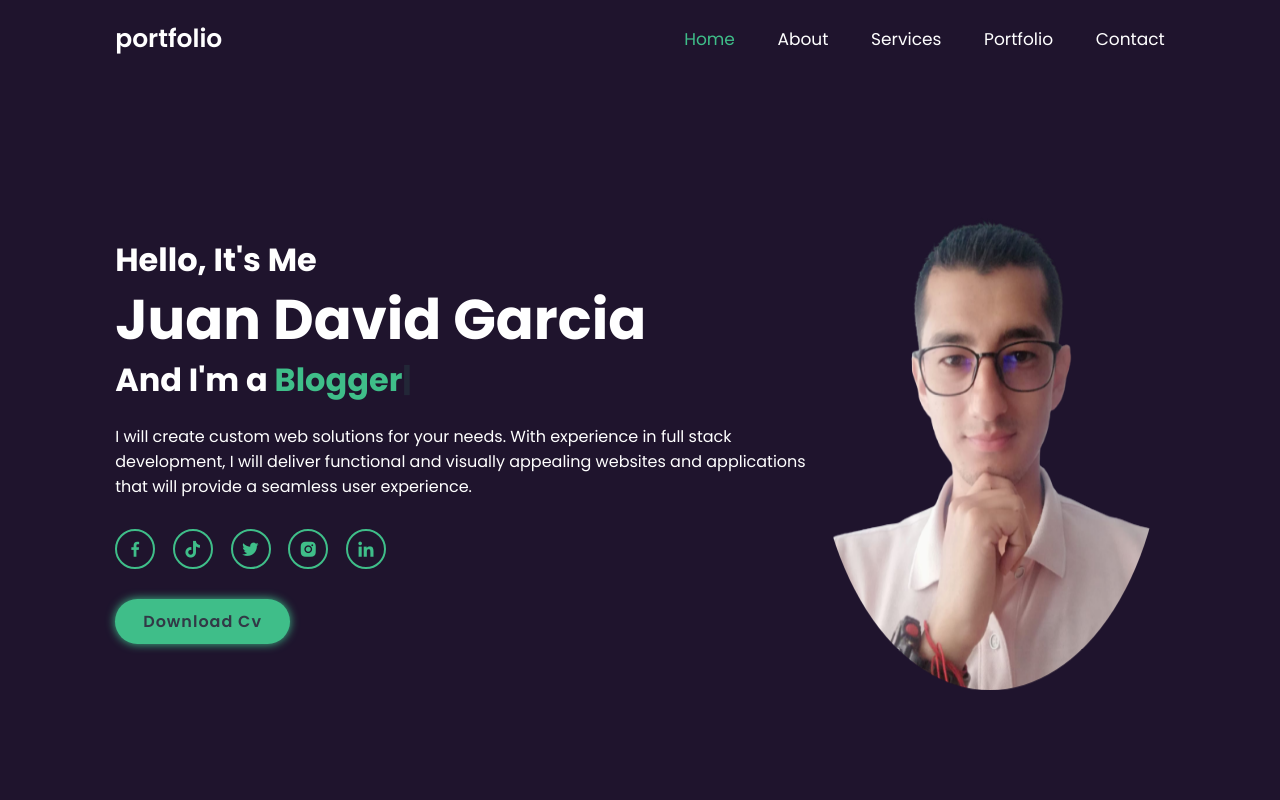
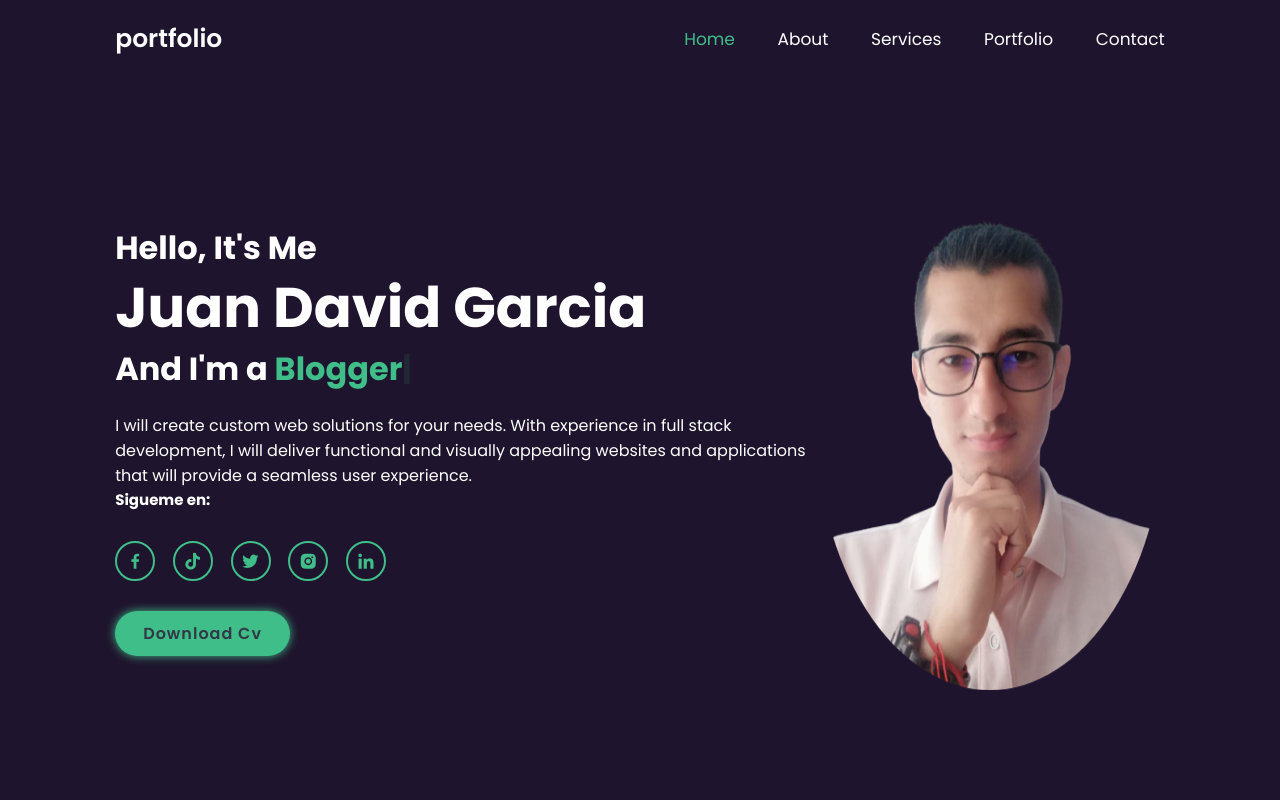
Before and after one commit to JudSolutions/Portfolio, a plain HTML site: page index.html in a window 1280 px wide. Shown: the top 800 px of the page. Drawn offline with nearby package versions, Linux system fonts and the light colour scheme.

Commit message:
Add files via upload

```diff
--- a/index.html
+++ b/index.html
@@ -41,13 +41,14 @@
         <p>I will create custom web solutions for your needs. With experience in full stack development, I will deliver functional and visually appealing websites and applications that will provide a seamless user experience.</p>
 
         <div class="social-media">
-            <a href="#"><i class='bx bxl-facebook'></i></a>
-            <a href="#"><i class="bx bxl-tiktok"></i></a>
-            <a href="#"><i class='bx bxl-twitter'></i></a>
-            <a href="#"><i class='bx bxl-instagram-alt'></i></a>
-            <a href="#"><i class='bx bxl-linkedin'></i></a>
+            <h2>Sigueme en:</h2>
+            <a href="https://www.facebook.com/juanricardodagr/"><i class='bx bxl-facebook'></i></a>
+            <a href="https://www.tiktok.com/@juanricardodagr"><i class="bx bxl-tiktok"></i></a>
+            <a href="https://twitter.com/@Jud1395"><i class='bx bxl-twitter'></i></a>
+            <a href="https://www.instagram.com/judgara/?hl=en"><i class='bx bxl-instagram-alt'></i></a>
+            <a href="https://www.linkedin.com/in/juan-david-garcia-ramirez/"><i class='bx bxl-linkedin'></i></a>
         </div>
-        <a href="#" class="btn">Download Cv</a>
+        <a href="https://drive.google.com/file/d/18pMmbQCXLXHLp9S7-GJdIDXNxWpoVhCP/view?usp=drive_link" class="btn">Download Cv</a>
     </div>
 
     <div class="home-img">
@@ -56,9 +57,9 @@
 </section>
 
 <!-- about section design-->
-<section class="about" id="about">
-    <div class="about-img">
-        <img src="IMG/about.png"" alt="">
+<section class="about image-container" id="about">
+    <div class="about-img ">
+        <img src="IMG/about.png" alt="">
     </div>
 
     <div class="about-content">
```
